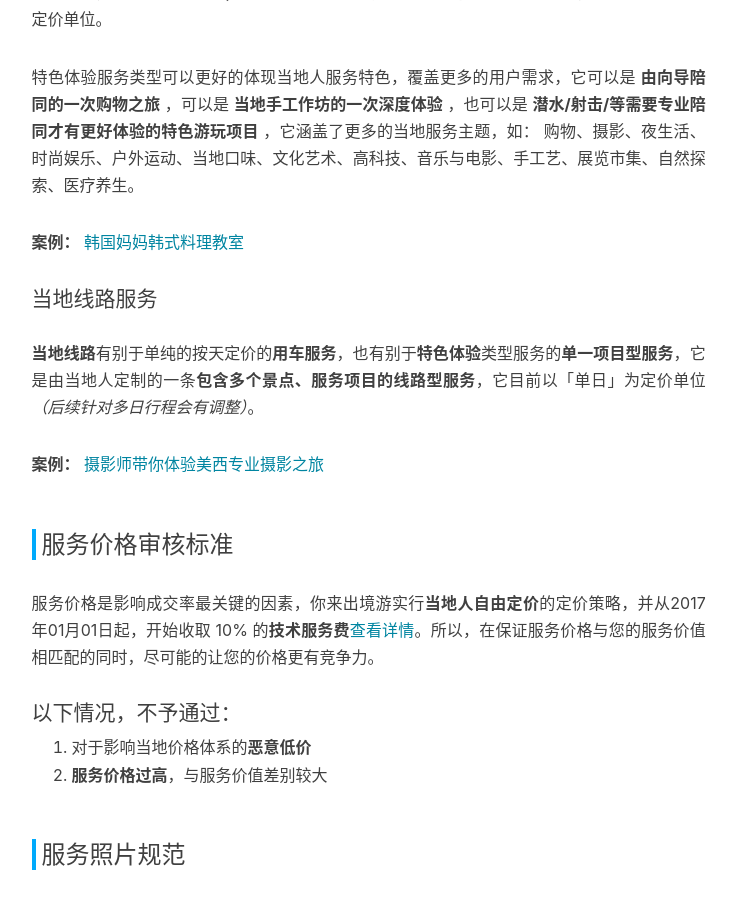
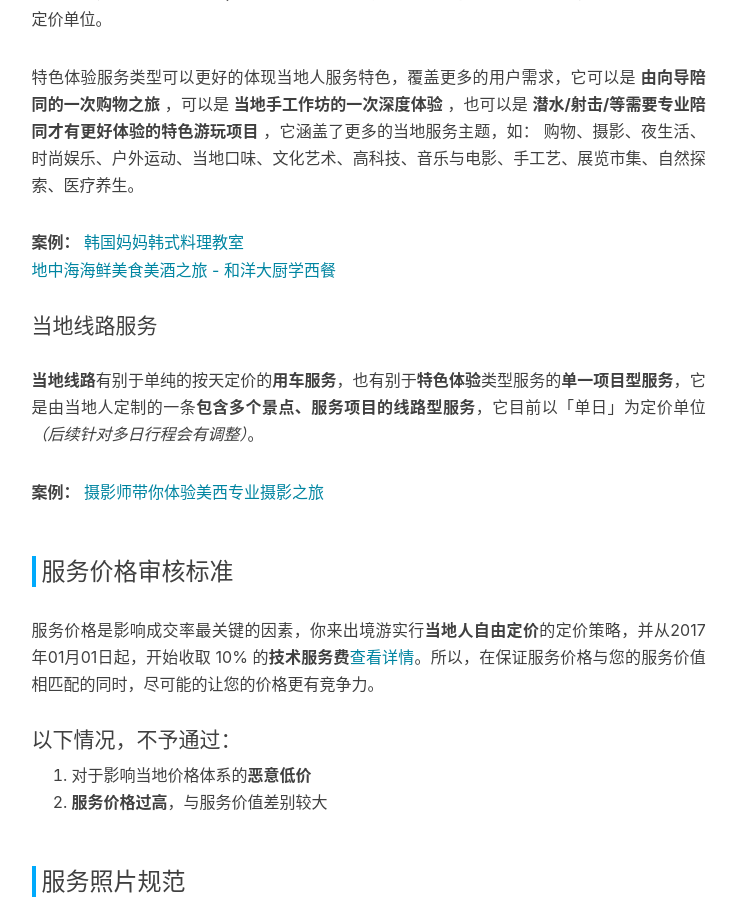
Before and after one commit to jinzhuonilai/jinzhuonilai.github.io, a Jekyll site: the page built from _posts/2017-01-18-audit.markdown, in a window 1280 px wide and 900 px high, scrolled down 1200 px. Shown: the whole window, without its empty margins (244-981 px from the left). Built offline with Jekyll 4.4.1, drawn with Linux system fonts in a browser that asks for light colours; nearby versions of some CDN libraries; comment, search, counter and statistics services are not loaded.

Commit message:
Update 2017-01-18-audit.markdown

```diff
--- a/_posts/2017-01-18-audit.markdown
+++ b/_posts/2017-01-18-audit.markdown
@@ -36,6 +36,7 @@ header-img: "img/PostBack.png"
 
 **案例：**
 [韩国妈妈韩式料理教室](nilai://service/detail?auditData=0&serviceId=8817)
+[地中海海鲜美食美酒之旅 - 和洋大厨学西餐](nilai://service/detail?auditData=0&serviceId=8581)
 
 #### 当地线路服务
 **当地线路**有别于单纯的按天定价的**用车服务**，也有别于**特色体验**类型服务的**单一项目型服务**，它是由当地人定制的一条**包含多个景点、服务项目的线路型服务**，它目前以「单日」为定价单位*（后续针对多日行程会有调整）*。
```
